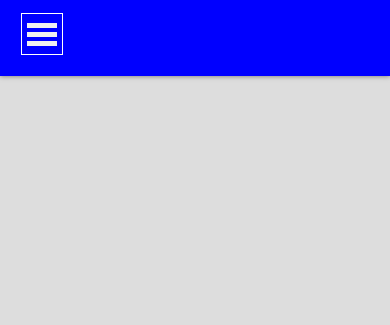
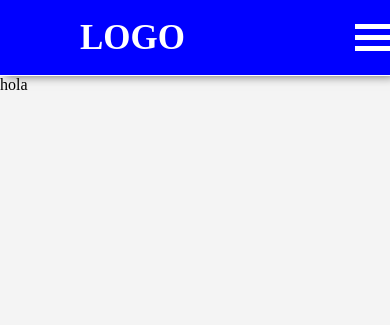
Before and after one commit to alberrtooop/Curso19-20, a PHP site: page / in a window 390 px wide. Shown: the top 325 px of the page. Run offline with PHP 8.4, Linux system fonts and the light colour scheme.

Commit message:
modificacion porfolio 18 de noviembre

```diff
--- a/_PorFolio/CSS/Estilo.css
+++ b/_PorFolio/CSS/Estilo.css
@@ -17,11 +17,11 @@ ul, ol, li {
 }
 
 @media screen and (min-width: 481px) {
-    ul.nav-items{
-        display: -webkit-box;;
+    ul.Menu{
+        display: -webkit-box;
     }
 
-    ul.nav-items a {
+    ul.Menu a {
         color: rgb(255, 255, 255);
         display: block;
         height: 3em;
@@ -44,6 +44,7 @@ ul, ol, li {
         background: blue;
         box-shadow: 0 0 5px 0 rgba(0, 0, 0, 0.5);
         padding: 0.8em 0 0;
+        width: 100%;
     }
     header h1 {
         float: left;
@@ -53,7 +54,7 @@ ul, ol, li {
         height: 40px;
         margin-left: 0.5em;
     }
-    .control-menu {
+    .Opcion {
         background-color: transparent;
         background-position: center center;
         border: 1px solid #fff;
@@ -64,20 +65,20 @@ ul, ol, li {
         margin-bottom: 1.3em;
         width: 40px;
     }
-    .control-menu a span {
+    .Opcion a span {
         display: inline-block;
         height: 40px;
         text-indent: -99px;
         width: 40px;
     }
-    .control-menu .close {
+    .Opcion .close {
         background-image: url("../img/close-menu.png");
         background-position: center center;
         background-repeat: no-repeat;
         display: none;
 
     }
-    .control-menu .open {
+    .Opcion .open {
         background-image: url("../img/open-menu.png");
         background-position: center center;
         background-repeat: no-repeat;
@@ -85,15 +86,16 @@ ul, ol, li {
     }
 
 
-    ul.nav-items {
+    ul.Menu {
         clear: both;
         height: 0;
         overflow: hidden;
     }
 
-    #navigation:target ul.nav-items {
-        background: #f0f0f0 none repeat scroll 0 0;
-        height: 15.8em;
+    #navigation:target ul.Menu {
+        background: #f0f0f0;
+        height: 40vh;
+        width: 100%;
     }
 
     /*Al hacer clic sobre el enlace que abre el menú éste desaparece*/
@@ -114,14 +116,14 @@ ul, ol, li {
 
     /*Estilos menu*/
 
-    ul.nav-items li {
+    ul.Menu li {
         display: block;
     }
-    ul.nav-items a {
+    ul.Menu a {
         border-top: 2px dotted #dddbdb;
         color: #333;
         display: block;
-        height: 3em;
+        height: 7vh;
         line-height: 3em;
         margin: 0 1.3em;
     }
--- /dev/null
+++ b/_PorFolio/CSS/estilos.css
@@ -0,0 +1,110 @@
+*{
+    margin: 0;
+    padding: 0;
+}
+
+body{
+    background-color: #f4f4f4;
+}
+
+.menu{
+    background-color: blue;
+    height: 75px ;
+    width: 100%;
+    display: flex;
+    justify-content: space-between;
+    align-items: center;
+    border-bottom: 1px solid #fff;
+    box-shadow: 5px 0 10px rgba(0, 0, 0, 0.6);
+}
+
+.LOGO{
+    color: white;
+    font-size: 35px;
+    padding: 0 80px;
+    font-weight: bold;
+}
+
+
+.menu_items{
+    display: flex;
+    list-style: none;
+}
+
+.menu_items li{
+    border-radius: 3px;
+    margin: 0 5px;
+}
+
+
+.menu_items li a {
+   padding: 7px 13px;
+    text-decoration: none;
+    font-size: 18px;
+    display: block;
+    color: black;
+}
+
+
+.BotonMenu{
+    margin-right: 30px;
+    font-size: 25px;
+    color:white;
+    cursor:pointer;
+    display: none;
+}
+
+ul.show{
+    top:65px;
+}
+
+
+
+@media screen and (min-width: 521px) {
+    .menu_items li a {
+        font-size: 16px;
+    }
+
+}
+
+
+@media only screen and (max-width:520px) {
+    .menu{
+        width: 100%;
+    }
+
+    .BotonMenu{
+        display: inline-flex;
+    }
+
+    .menu_items {
+        position: fixed;
+        width: 100%;
+        height:calc(70%);
+        background-color: #414141;
+        top: 100vh;
+        text-align: center;
+        flex-direction: column;
+    }
+
+    .menu_items li {
+        margin:30px 0 0 0;
+        line-height: 30px;
+    }
+
+    .menu_items li a {
+        font-size: 20px;
+        color: white;
+        font-weight: bold;
+    }
+
+    /*Hamburgesa*/
+    .hamburgesa {
+        width: 35px;
+        height: 5px;
+        background-color: white;
+        margin: 6px 0;
+     }
+
+
+}
--- a/_PorFolio/index.html
+++ b/_PorFolio/index.html
@@ -1,30 +1,52 @@
 <!DOCTYPE html>
 <html lang="es">
+
 <head>
     <meta charset="UTF-8">
     <title>Proyecto Final</title>
     <meta name="viewport" content="width=device-width,initial-scale=1">
-        <link href="CSS/Estilo.css" rel="stylesheet" type="text/css"/>
+    <link href="CSS/estilos.css" rel="stylesheet" type="text/css" />
 </head>
+
 <body>
-        <header>
-            <nav id="navigation">
+    <nav class="menu">
 
-                <div class="control-menu">
-                    <a href="#navigation" class="open"><span>MENU</span></a>
-                    <a href="#" class="close"><span>CERRAR</span></a>
+        <label class="LOGO">LOGO</label>
+        <div class="btn_menu">
+            <div class="hamburgesa"></div>
+            <div class="hamburgesa"></div>
+            <div class="hamburgesa"></div>
+        </div>
+        <ul class="menu_items">
+            <li><a href="#">dd</a></li>
+            <li><a href="#">rr</a></li>
+            <li><a href="#">rr</a></li>
+            <li><a href="#">rr</a></li>
+            <li><a href="#">rr</a></li>
+        </ul>
+    </nav>
+    <div class="hola">
+        hola
     </div>
 
-                <ul class="nav-items">
-                    <li id="Web-Dev"><a href="#Desarrollo web"> <span>Desarrollo web</span></a></li>
-                    <li id="Mobile"><a href="#Desarrollo móvil"><span>Desarrollo móvil</span></a></li>
-                    <li id="Data"><a href="#Acceso a datos"><span>Acceso a datos</span></a></li>
-                    <li id="Net-VS"><a href="#Visual Studio y Plataforma.NET"><span> Visual Studio y Plataforma.NET</span></a></li>
-                    <li id="SharePoint"><a href="#Todo sobre Sharepoint"><span>Todo sobre Sharepoint</span></a></li>
-                </ul>
-            </nav>
-        </header>
-        <div id="central-content">
-        </div>
+
+    <script>
+        //evento que se carga antes que imagenes y cualquie otra cosa
+        addEventListener('DOMContentLoaded', () => {
+            const btn_menu = document.querySelector(".btn_menu")
+            if (btn_menu) {
+                //cuando haces clic
+                btn_menu.addEventListener('click', () => {
+                    const menu_items = document.querySelector('.menu_items')
+                    //Muestra el .menu_itens que esta desplazado
+                    menu_items.classList.toggle('show')
+
+                });
+            }
+        });
+
+    </script>
+
 </body>
+
 </html>
```
Also changed, not shown: 1 other file. Lines whose indentation alone changed are shown as unchanged.
